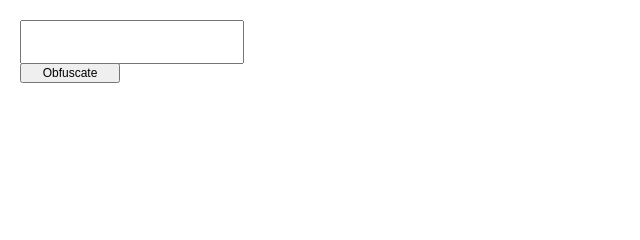
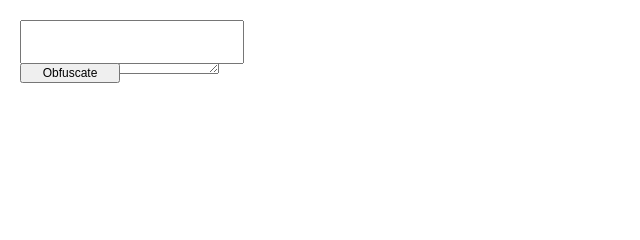
Before and after one commit to 180sxc/obfuscate, a plain HTML site: page index.html in a window 1280 px wide. Shown: the top 240 px of the page, 0-640 px from the left. Drawn offline with nearby package versions, Linux system fonts and the light colour scheme; a web font is replaced by a local one.

Commit message:
Update index.html

```diff
--- a/index.html
+++ b/index.html
@@ -12,5 +12,6 @@
   <input type="text" id="mainInput"></input>
   <button id="start">Obfuscate</button>
   <textarea id="mainOutput"></textarea>
+  <textarea id="variable"></textarea>
 </body>
 </html>
```
